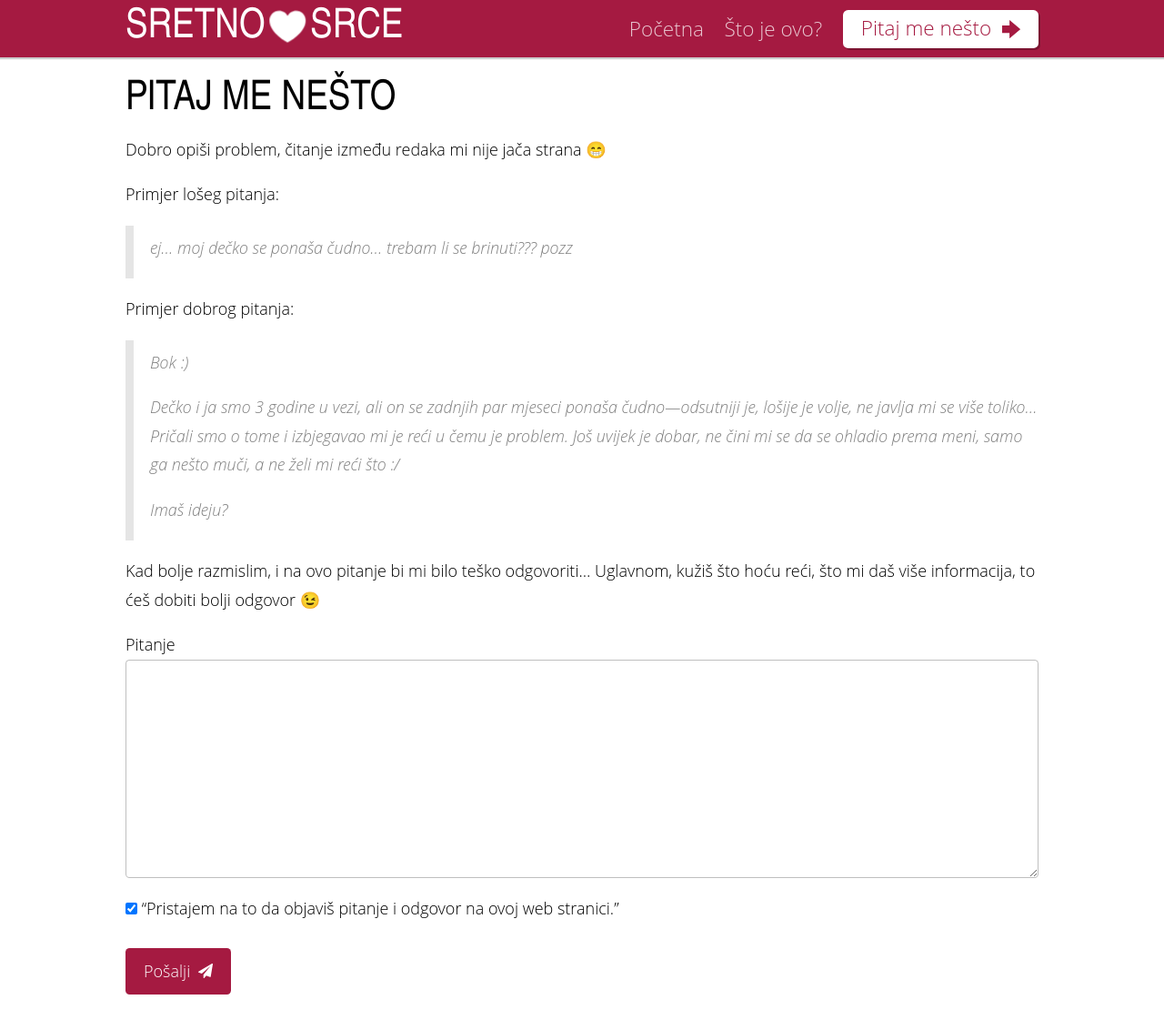
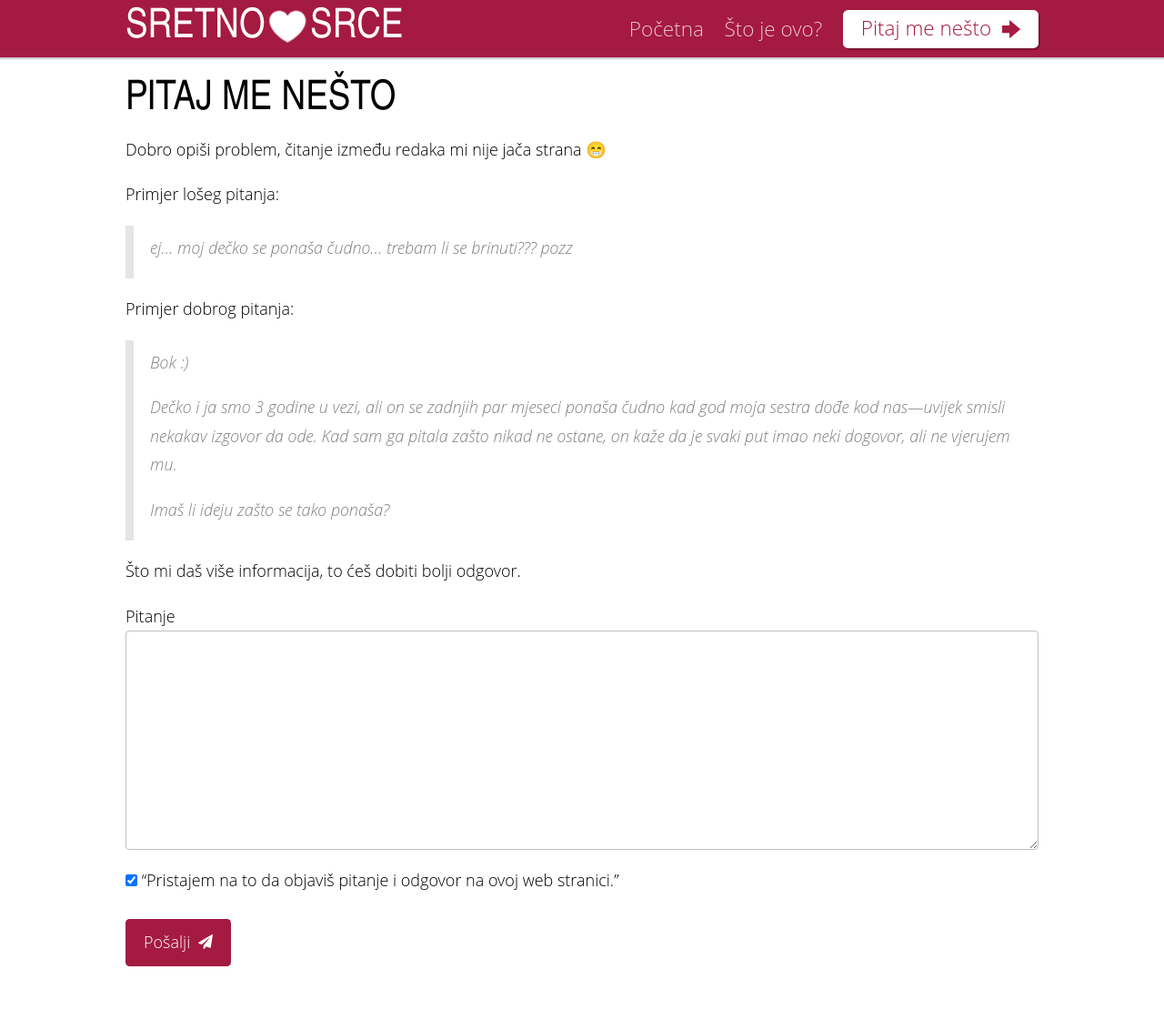
Before and after one commit to silvenon/sretnosrce, a Jekyll site: the page built from kontakt.md, in a window 1280 px wide and 1147 px high. Shown: the top 1132 px of the window at 91% size. Built offline with Jekyll 4.4.1, drawn with Linux system fonts in a browser that asks for light colours; emoji names are drawn with the system emoji font; comment, search, counter and statistics services are not loaded.

Commit message:
Update the contact page

```diff
--- a/kontakt.md
+++ b/kontakt.md
@@ -18,10 +18,10 @@ Primjer dobrog pitanja:
 
 > Bok :)
 >
-> Dečko i ja smo 3 godine u vezi, ali on se zadnjih par mjeseci ponaša čudno---odsutniji je, lošije je volje, ne javlja mi se više toliko... Pričali smo o tome i izbjegavao mi je reći u čemu je problem. Još uvijek je dobar, ne čini mi se da se ohladio prema meni, samo ga nešto muči, a ne želi mi reći što :/
+> Dečko i ja smo 3 godine u vezi, ali on se zadnjih par mjeseci ponaša čudno kad god moja sestra dođe kod nas---uvijek smisli nekakav izgovor da ode. Kad sam ga pitala zašto nikad ne ostane, on kaže da je svaki put imao neki dogovor, ali ne vjerujem mu.
 >
-> Imaš ideju?
+> Imaš li ideju zašto se tako ponaša?
 
-Kad bolje razmislim, i na ovo pitanje bi mi bilo teško odgovoriti... Uglavnom, kužiš što hoću reći, što mi daš više informacija, to ćeš dobiti bolji odgovor :wink:
+Što mi daš više informacija, to ćeš dobiti bolji odgovor.
 
 {% include contact_form.html %}
```
